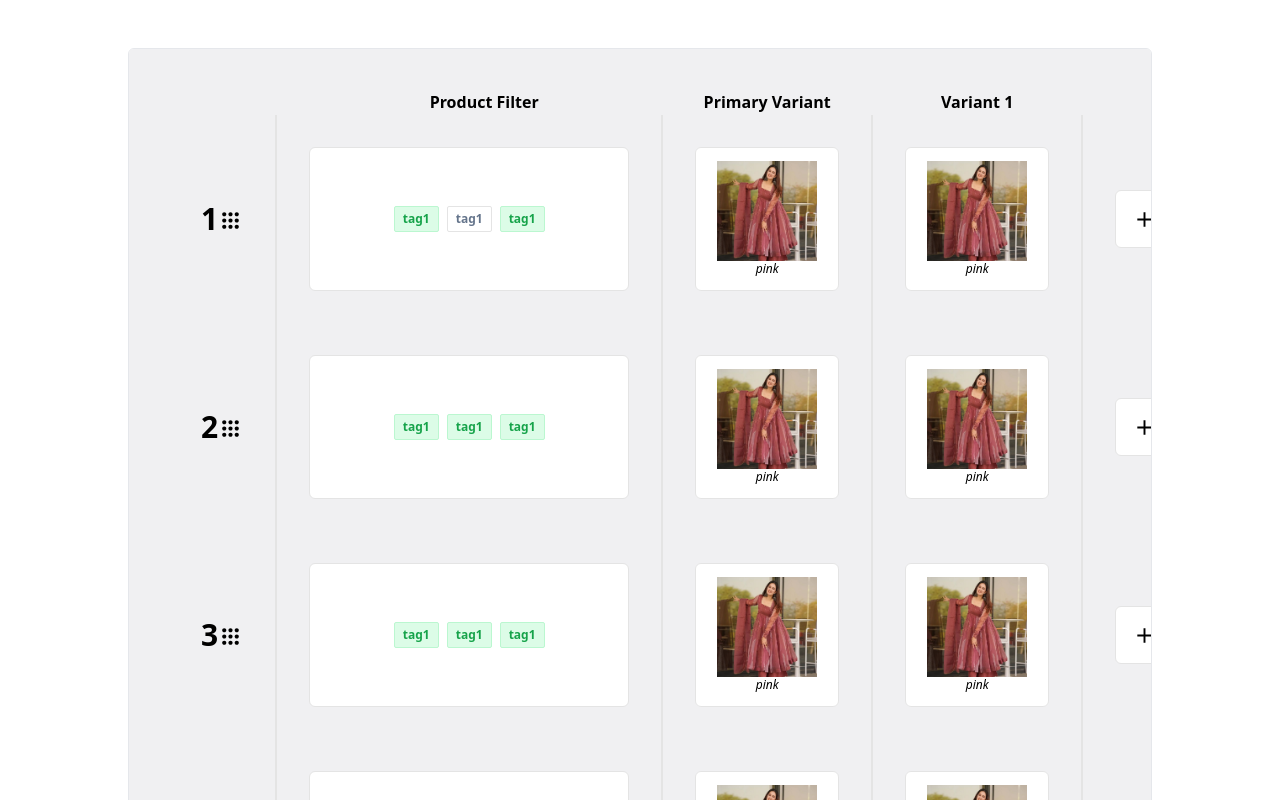
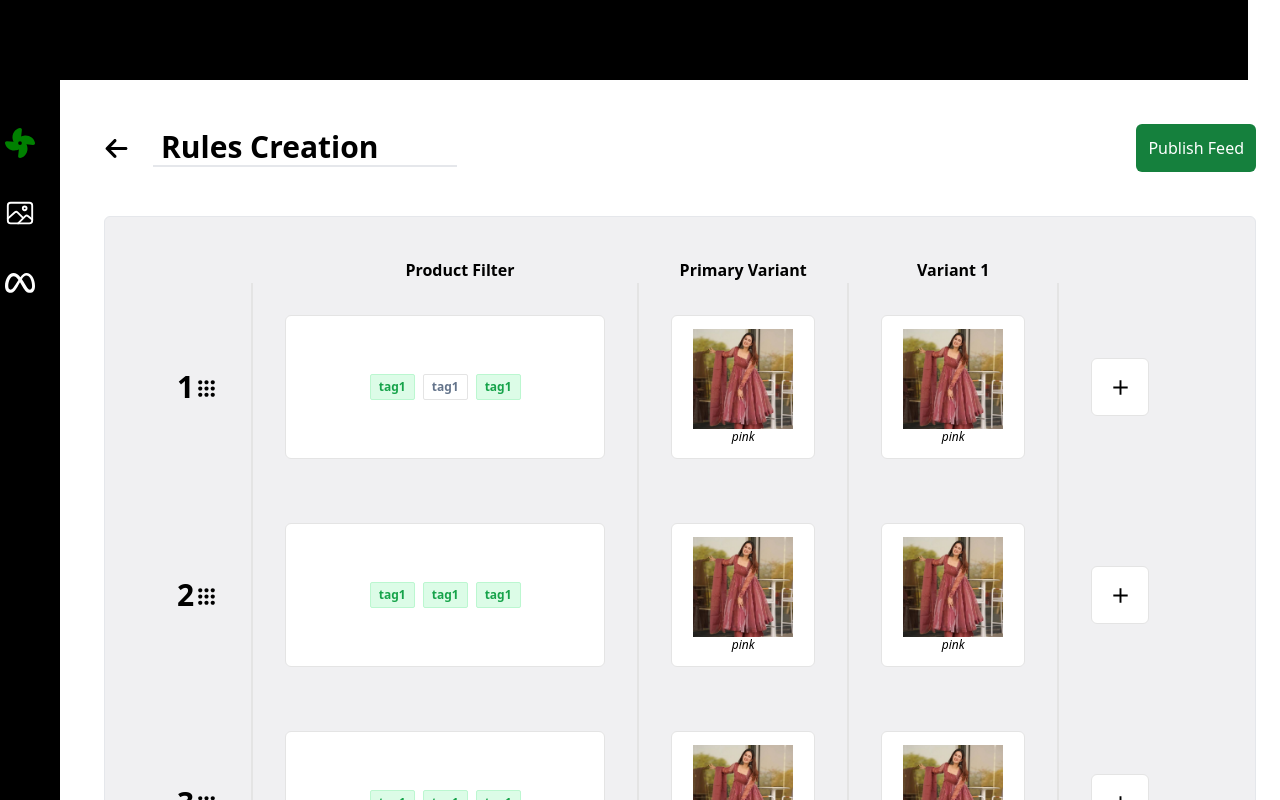
Before and after one commit to saswatimahanta/retainiq-assignment, a Next.js app: page / in a window 1280 px wide. Shown: the top 800 px of the page. Built offline with nearby package versions, Linux system fonts and the light colour scheme.

Commit message:
layout built

```diff
--- a/app/components/Row.js
+++ b/app/components/Row.js
@@ -102,7 +102,7 @@ const Row = ({
       </td>
 
       <td className="sticky top-0 left-[6.7rem] bg-[#F0F0F2] z-20 px-8 border-r-2 border-[#E4E4E4]">
-        <div className="flex justify-center items-center gap-2 bg-white h-[9rem] w-[20rem] border border-[#E4E4E4] rounded-md relative">
+        <div className="flex justify-center items-center gap-2 bg-white min-h-[9rem] w-[20rem] p-[2rem] border border-[#E4E4E4] rounded-md relative flex-wrap">
           {row.tags ? row.tags.map((tag, index) => (
             <div
               key={index}
@@ -122,7 +122,8 @@ const Row = ({
           )}
           {row.tags && (
             <div
-              className="absolute left-[-0.5rem] justify-center items-center gap-2 bg-white h-[6rem] w-[25rem] border border-[#E4E4E4] rounded-md opacity-0 hover:opacity-100 transition-opacity flex"
+              className="absolute left-[-0.5rem] justify-center items-center gap-2 bg-white h-[6rem] min-w-[21rem] p-[2rem] border border-[#E4E4E4]
+              rounded-md opacity-0 hover:opacity-100 transition-opacity flex shadow-md"
             >
               {row.tags.map((tag, index) => (
                 <div
--- a/app/constants.js
+++ b/app/constants.js
@@ -22,7 +22,7 @@ const initialRowData = [
       {
         name: "tag1",
         status: "active",
-      }
+      },
     ],
     variants: [
       {
--- a/app/layout.js
+++ b/app/layout.js
@@ -1,5 +1,9 @@
 import localFont from "next/font/local";
 import "./globals.css";
+import {IoImageOutline} from "react-icons/io5";
+import { FaMeta } from "react-icons/fa6";
+import { FaFan } from "react-icons/fa6";
+
 
 const geistSans = localFont({
   src: "./fonts/GeistVF.woff",
@@ -21,9 +25,18 @@ export default function RootLayout({ children }) {
   return (
     <html lang="en">
       <body
-        className={`${geistSans.variable} ${geistMono.variable} antialiased`}
+        className={`${geistSans.variable} ${geistMono.variable} antialiased min-h-[100vh]`}
       >
-        {children}
+        <div className="h-[5rem] w-[99.1vw] bg-black ">
+        </div>
+        <div className="flex">
+          <div className="w-[5rem] pt-[3rem] bg-black flex flex-col justify-start items-center gap-10">
+            <FaFan size={30} color="green"/>
+            <IoImageOutline size={30} color="white"/>
+            <FaMeta size={30} color="white"/>
+          </div>
+          {children}
+        </div>
       </body>
     </html>
   );
--- a/app/page.js
+++ b/app/page.js
@@ -9,6 +9,7 @@ import { HTML5Backend } from "react-dnd-html5-backend";
 import { IoMdAdd } from "react-icons/io";
 import DesignModal from "./components/DesignModal";
 import { initialData } from "./constants";
+import { FaArrowLeft } from "react-icons/fa6";
 
 if(!window.localStorage.getItem("data")){
   window.localStorage.setItem("data", JSON.stringify(initialData));
@@ -136,8 +137,15 @@ export default function Home() {
   }, [])
 
   return (
-    <>
-    <div className="relative mt-12 w-[80vw] max-w-[80vw] overflow-x-auto no-scrollbar min-h-[60vh] border border-[#E4E4E4]-500 p-10 bg-[#F0F0F2] rounded-md">
+    <div>
+    <div className="flex justify-between m-11">
+      <div className="flex text-3xl font-semibold justify-center items-center gap-6">
+        <FaArrowLeft size={25}/>
+        <div className="border-b-2 pl-[0.5rem] w-[19rem]">Rules Creation</div>
+      </div>
+      <button className="p-3 bg-green-700 text-white rounded-md">Publish Feed</button>
+    </div>
+    <div className="relative m-11 w-[90vw] overflow-x-auto no-scrollbar min-h-[60vh] border border-[#E4E4E4]-500 p-10 bg-[#F0F0F2] rounded-md">
       <DndProvider backend={HTML5Backend}>
         <table>
           <thead>
@@ -178,8 +186,6 @@ export default function Home() {
       setDesignModal={setDesignModal}
       setDesign={setDesign}
     />}
-
-    <div className="m-[10rem]">Use different SKUs</div>
-    </>
+    </div>
   );
 }
```
